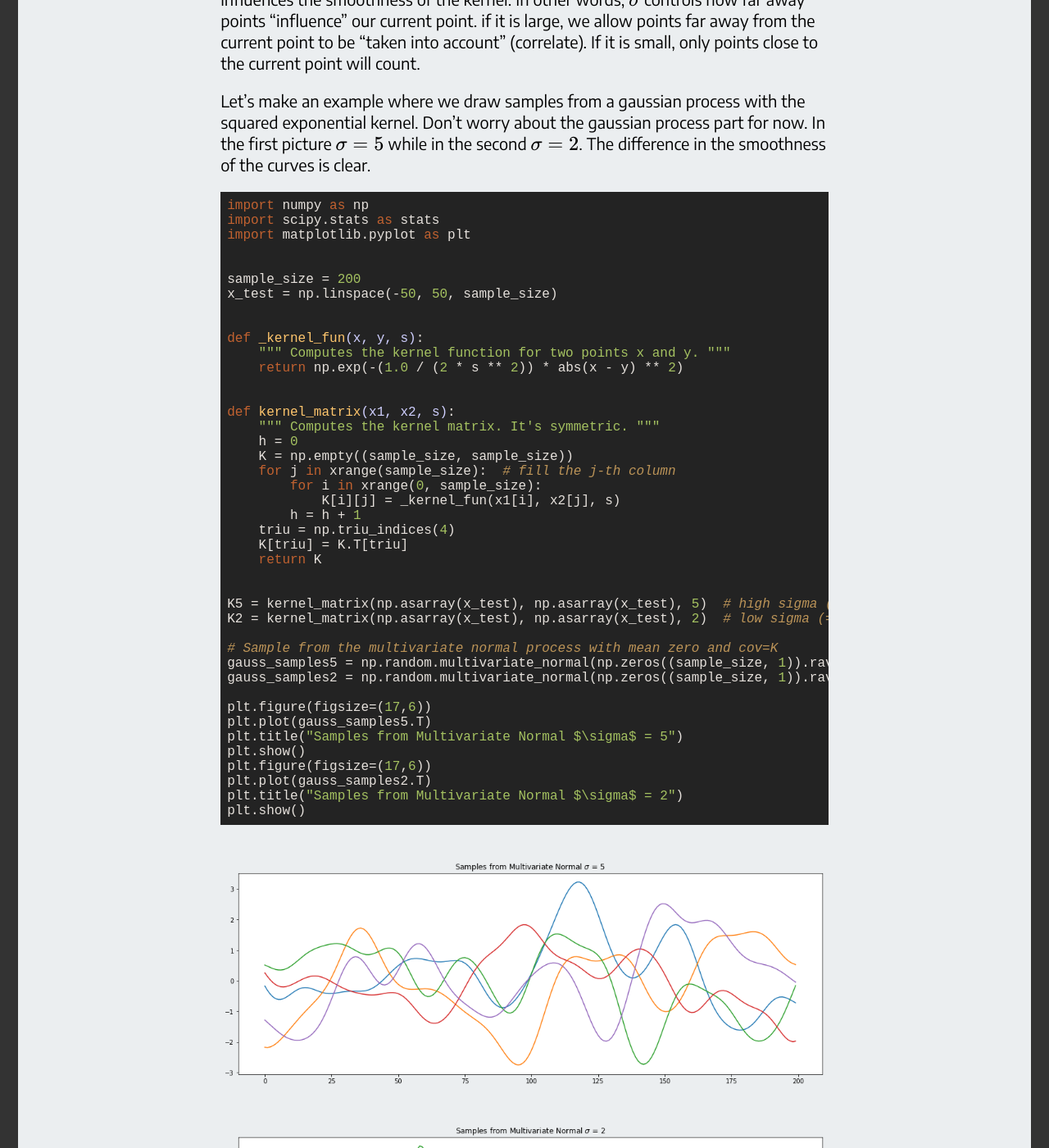
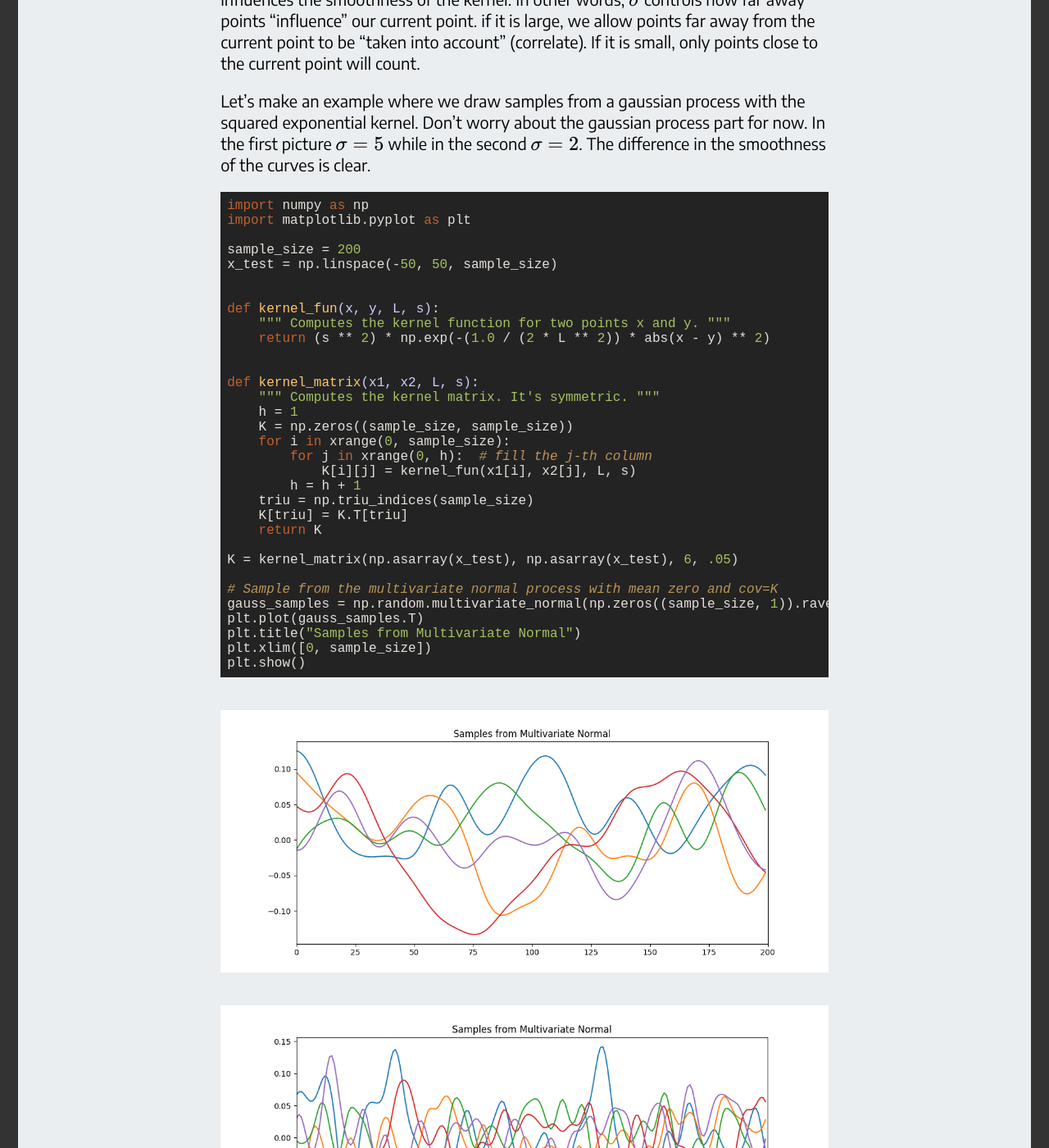
Before and after one commit to FullSimplify/FullSimplify.github.io, a Jekyll site: the page built from _posts/2000-01-02-Support-Vector-Machines,-a-Gentle-Introduction.md, in a window 1280 px wide and 1400 px high, scrolled down 3500 px. Shown: the whole window at 82% size. Built offline with Jekyll 4.4.1, drawn with Linux system fonts in a browser that asks for light colours; some web fonts are replaced; formulas are drawn with MathJax 3.

Commit message:
Update 2000-01-02-Support-Vector-Machines,-a-Gentle-Introduction.md

````diff
--- a/_posts/2000-01-02-Support-Vector-Machines,-a-Gentle-Introduction.md
+++ b/_posts/2000-01-02-Support-Vector-Machines,-a-Gentle-Introduction.md
@@ -84,55 +84,45 @@ Let's make an example where we draw samples from a gaussian process with the squ
 
 ```python
 import numpy as np
-import scipy.stats as stats
 import matplotlib.pyplot as plt
-
 
 sample_size = 200
 x_test = np.linspace(-50, 50, sample_size)
 
 
-def _kernel_fun(x, y, s):
+def kernel_fun(x, y, L, s):
     """ Computes the kernel function for two points x and y. """
-    return np.exp(-(1.0 / (2 * s ** 2)) * abs(x - y) ** 2)
+    return (s ** 2) * np.exp(-(1.0 / (2 * L ** 2)) * abs(x - y) ** 2)
 
 
-def kernel_matrix(x1, x2, s):
+def kernel_matrix(x1, x2, L, s):
     """ Computes the kernel matrix. It's symmetric. """
-    h = 0
-    K = np.empty((sample_size, sample_size))
-    for j in xrange(sample_size):  # fill the j-th column
-        for i in xrange(0, sample_size):
-            K[i][j] = _kernel_fun(x1[i], x2[j], s)
+    h = 1
+    K = np.zeros((sample_size, sample_size))
+    for i in xrange(0, sample_size):
+        for j in xrange(0, h):  # fill the j-th column
+            K[i][j] = kernel_fun(x1[i], x2[j], L, s)
         h = h + 1
-    triu = np.triu_indices(4)
+    triu = np.triu_indices(sample_size)
     K[triu] = K.T[triu]
     return K
 
-
-K5 = kernel_matrix(np.asarray(x_test), np.asarray(x_test), 5)  # high sigma (=5), smoother functions
-K2 = kernel_matrix(np.asarray(x_test), np.asarray(x_test), 2)  # low sigma (=2), not so smooth
+K = kernel_matrix(np.asarray(x_test), np.asarray(x_test), 6, .05)
 
 # Sample from the multivariate normal process with mean zero and cov=K
-gauss_samples5 = np.random.multivariate_normal(np.zeros((sample_size, 1)).ravel(), K5, size=5)
-gauss_samples2 = np.random.multivariate_normal(np.zeros((sample_size, 1)).ravel(), K2, size=5)
-
-plt.figure(figsize=(17,6))
-plt.plot(gauss_samples5.T)
-plt.title("Samples from Multivariate Normal $\sigma$ = 5")
-plt.show()
-plt.figure(figsize=(17,6))
-plt.plot(gauss_samples2.T)
-plt.title("Samples from Multivariate Normal $\sigma$ = 2")
+gauss_samples = np.random.multivariate_normal(np.zeros((sample_size, 1)).ravel(), K, size=5)
+plt.plot(gauss_samples.T)
+plt.title("Samples from Multivariate Normal")
+plt.xlim([0, sample_size])
 plt.show()
 ```
 
 
-![png](/SVM_files/SVM_1_0.png?raw=true)
+![png](/SVM_files/Figure_1.png?raw=true)
 
 
 
-![png](/SVM_files/SVM_1_1.png?raw=true)
+![png](/SVM_files/Figure_2.png?raw=true)
 
 ## Decisions. Optimal Separating Hyperplane
 
````
